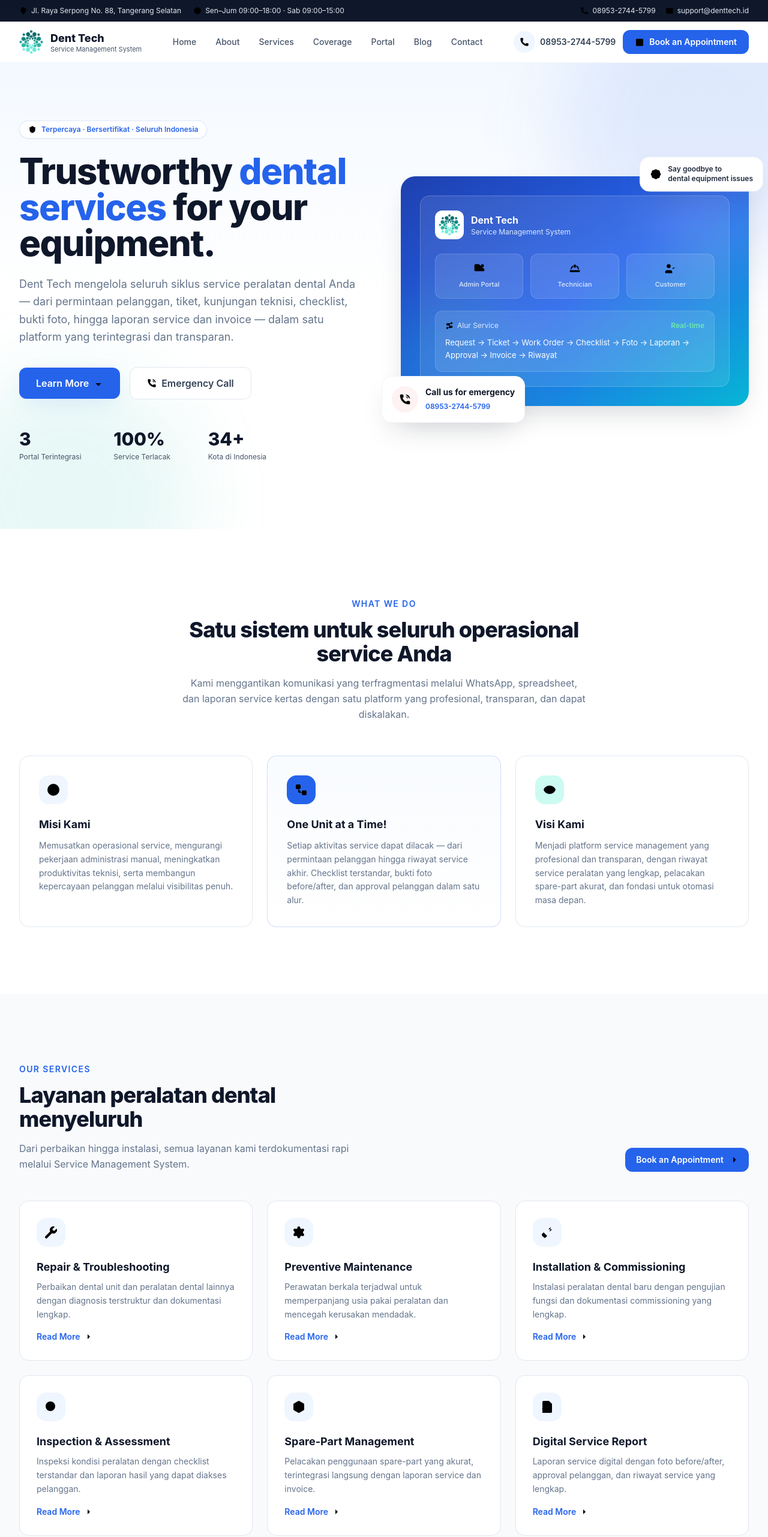
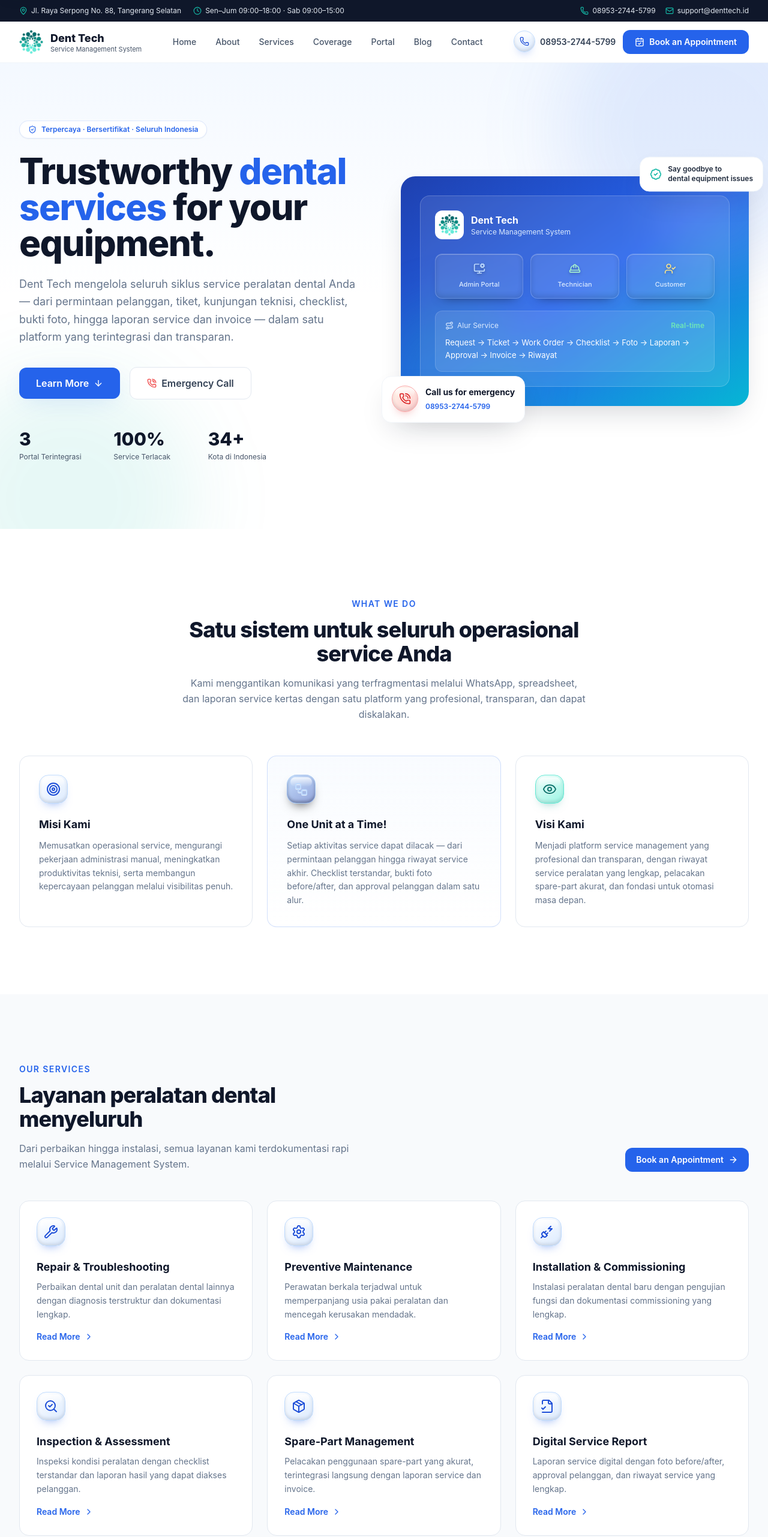
Before and after one commit to ifansetiawan27/Dent-Tech, a website: page frontend/index.html in a window 1280 px wide. Shown: the top 2563 px of the page at 60% size. Drawn offline with Linux system fonts and the light colour scheme; no server answers.

Commit message:
Add adaptive 3D landing icons

```diff
--- a/frontend/index.html
+++ b/frontend/index.html
@@ -25,6 +25,37 @@
     .skip-link { position: fixed; top: .5rem; left: .5rem; z-index: 100; transform: translateY(-150%); border-radius: .5rem; background: #fff; color: #1e40af; padding: .75rem 1rem; font-weight: 700; box-shadow: 0 8px 24px rgba(15,23,42,.2); }
     .skip-link:focus { transform: translateY(0); }
     :focus-visible { outline: 3px solid #f59e0b; outline-offset: 3px; }
+    .lucide { fill: none; stroke: currentColor; stroke-width: 2; stroke-linecap: round; stroke-linejoin: round; flex-shrink: 0; }
+    .icon-3d {
+      position: relative;
+      isolation: isolate;
+      border: 1px solid var(--icon-edge);
+      color: var(--icon-color);
+      background: linear-gradient(145deg, var(--icon-highlight), var(--icon-surface));
+      box-shadow: inset 0 1px 0 rgba(255,255,255,.9), inset 0 -3px 5px rgba(15,23,42,.12), 0 9px 16px -10px var(--icon-shadow);
+      transform: translateY(-1px);
+      transition: transform .2s ease, box-shadow .2s ease;
+    }
+    .icon-3d::before {
+      content: '';
+      position: absolute;
+      inset: 3px 5px auto;
+      height: 35%;
+      border-radius: 999px;
+      background: linear-gradient(180deg, rgba(255,255,255,.8), rgba(255,255,255,0));
+      pointer-events: none;
+    }
+    .icon-3d .lucide { position: relative; z-index: 1; color: var(--icon-color); filter: drop-shadow(0 1px 0 rgba(255,255,255,.65)); }
+    .group:hover .icon-3d { transform: translateY(-3px); box-shadow: inset 0 1px 0 rgba(255,255,255,.95), inset 0 -3px 5px rgba(15,23,42,.14), 0 13px 20px -11px var(--icon-shadow); }
+    .icon-3d-blue { --icon-highlight: #ffffff; --icon-surface: #dbeafe; --icon-edge: #bfdbfe; --icon-color: #1d4ed8; --icon-shadow: rgba(37,99,235,.55); }
+    .icon-3d-teal { --icon-highlight: #f0fdfa; --icon-surface: #99f6e4; --icon-edge: #5eead4; --icon-color: #0f766e; --icon-shadow: rgba(13,148,136,.5); }
+    .icon-3d-red { --icon-highlight: #fff7ed; --icon-surface: #fecaca; --icon-edge: #fca5a5; --icon-color: #dc2626; --icon-shadow: rgba(220,38,38,.45); }
+    .icon-3d-dark-blue { --icon-highlight: rgba(96,165,250,.34); --icon-surface: rgba(30,64,175,.48); --icon-edge: rgba(147,197,253,.42); --icon-color: #bfdbfe; --icon-shadow: rgba(0,0,0,.7); box-shadow: inset 0 1px 0 rgba(255,255,255,.28), inset 0 -3px 5px rgba(2,6,23,.3), 0 10px 18px -9px var(--icon-shadow); }
+    .icon-3d-dark-teal { --icon-highlight: rgba(45,212,191,.34); --icon-surface: rgba(15,118,110,.48); --icon-edge: rgba(94,234,212,.42); --icon-color: #99f6e4; --icon-shadow: rgba(0,0,0,.7); box-shadow: inset 0 1px 0 rgba(255,255,255,.28), inset 0 -3px 5px rgba(2,6,23,.3), 0 10px 18px -9px var(--icon-shadow); }
+    .icon-3d-dark-amber { --icon-highlight: rgba(251,191,36,.34); --icon-surface: rgba(180,83,9,.48); --icon-edge: rgba(252,211,77,.42); --icon-color: #fde68a; --icon-shadow: rgba(0,0,0,.7); box-shadow: inset 0 1px 0 rgba(255,255,255,.28), inset 0 -3px 5px rgba(2,6,23,.3), 0 10px 18px -9px var(--icon-shadow); }
+    .icon-on-gradient { filter: drop-shadow(0 2px 2px rgba(15,23,42,.3)); }
+    .icon-glass-3d { box-shadow: inset 0 1px 0 rgba(255,255,255,.28), inset 0 -4px 8px rgba(15,23,42,.16), 0 10px 18px -13px rgba(15,23,42,.7); }
+    .icon-glass-3d .lucide { filter: drop-shadow(0 2px 2px rgba(15,23,42,.3)); }
     @media (max-width: 767px) {
       #home > .absolute { display: none; }
       .floaty, .floaty-delay { position: static; margin-top: 1rem; animation: none; }
@@ -79,7 +110,7 @@
 
         <div class="flex items-center gap-3">
           <a href="tel:+62895327445799" data-company-phone-link class="hidden md:flex items-center gap-2 text-sm font-semibold text-slate-700 hover:text-brand transition">
-            <span class="w-9 h-9 rounded-full bg-brand-soft flex items-center justify-center"><svg class="lucide lucide-phone w-4 h-4 text-brand" aria-hidden="true"><use href="/assets/landing-icons.svg?v=1#phone"></use></svg></span>
+            <span class="icon-3d icon-3d-blue w-9 h-9 rounded-full flex items-center justify-center"><svg class="lucide lucide-phone w-4 h-4 text-brand" aria-hidden="true"><use href="/assets/landing-icons.svg?v=1#phone"></use></svg></span>
             <span data-company-phone>08953-2744-5799</span>
           </a>
           <a data-auth-cta href="/login.html" class="btn-primary !px-5 hidden sm:inline-flex">
@@ -156,15 +187,15 @@
                 </div>
               </div>
               <div class="mt-6 grid grid-cols-3 gap-3">
-                <div class="bg-white/10 border border-white/15 rounded-xl p-3.5 text-center">
+                <div class="icon-glass-3d bg-white/10 border border-white/15 rounded-xl p-3.5 text-center">
                   <svg class="lucide lucide-monitor-cog w-5 h-5 text-blue-200 mx-auto" aria-hidden="true"><use href="/assets/landing-icons.svg?v=1#monitor-cog"></use></svg>
                   <p class="text-[11px] text-blue-100 mt-2 font-medium">Admin Portal</p>
                 </div>
-                <div class="bg-white/10 border border-white/15 rounded-xl p-3.5 text-center">
+                <div class="icon-glass-3d bg-white/10 border border-white/15 rounded-xl p-3.5 text-center">
                   <svg class="lucide lucide-hard-hat w-5 h-5 text-emerald-200 mx-auto" aria-hidden="true"><use href="/assets/landing-icons.svg?v=1#hard-hat"></use></svg>
                   <p class="text-[11px] text-blue-100 mt-2 font-medium">Technician</p>
                 </div>
-                <div class="bg-white/10 border border-white/15 rounded-xl p-3.5 text-center">
+                <div class="icon-glass-3d bg-white/10 border border-white/15 rounded-xl p-3.5 text-center">
                   <svg class="lucide lucide-user-check w-5 h-5 text-amber-200 mx-auto" aria-hidden="true"><use href="/assets/landing-icons.svg?v=1#user-check"></use></svg>
                   <p class="text-[11px] text-blue-100 mt-2 font-medium">Customer</p>
                 </div>
@@ -181,7 +212,7 @@
 
           <!-- floating emergency card -->
           <div class="floaty absolute -bottom-7 -left-4 sm:-left-8 bg-white rounded-2xl shadow-lift border border-slate-100 p-4 flex items-center gap-3">
-            <span class="w-11 h-11 rounded-full bg-red-50 flex items-center justify-center"><svg class="lucide lucide-phone-call w-5 h-5 text-red-500" aria-hidden="true"><use href="/assets/landing-icons.svg?v=1#phone-call"></use></svg></span>
+            <span class="icon-3d icon-3d-red w-11 h-11 rounded-full flex items-center justify-center"><svg class="lucide lucide-phone-call w-5 h-5 text-red-500" aria-hidden="true"><use href="/assets/landing-icons.svg?v=1#phone-call"></use></svg></span>
             <div>
               <p class="text-sm font-bold text-slate-900">Call us for emergency</p>
               <a href="tel:+62895327445799" data-company-phone-link class="text-xs text-brand font-semibold" data-company-phone>08953-2744-5799</a>
@@ -209,17 +240,17 @@
 
       <div class="mt-14 grid md:grid-cols-3 gap-6">
         <div class="reveal card p-8 hover:shadow-soft hover:-translate-y-1 transition duration-300">
-          <span class="w-12 h-12 rounded-2xl bg-brand-soft flex items-center justify-center"><svg class="lucide lucide-target w-6 h-6 text-brand" aria-hidden="true"><use href="/assets/landing-icons.svg?v=1#target"></use></svg></span>
+          <span class="icon-3d icon-3d-blue w-12 h-12 rounded-2xl flex items-center justify-center"><svg class="lucide lucide-target w-6 h-6 text-brand" aria-hidden="true"><use href="/assets/landing-icons.svg?v=1#target"></use></svg></span>
           <h3 class="mt-5 text-lg font-bold text-slate-900">Misi Kami</h3>
           <p class="mt-2.5 text-sm text-slate-500 leading-relaxed">Memusatkan operasional service, mengurangi pekerjaan administrasi manual, meningkatkan produktivitas teknisi, serta membangun kepercayaan pelanggan melalui visibilitas penuh.</p>
         </div>
         <div class="reveal card p-8 hover:shadow-soft hover:-translate-y-1 transition duration-300 border-brand/20 bg-gradient-to-b from-brand-soft/40 to-white">
-          <span class="w-12 h-12 rounded-2xl bg-brand flex items-center justify-center"><svg class="lucide lucide-workflow w-6 h-6 text-white" aria-hidden="true"><use href="/assets/landing-icons.svg?v=1#workflow"></use></svg></span>
+          <span class="icon-3d icon-3d-dark-blue w-12 h-12 rounded-2xl flex items-center justify-center"><svg class="lucide lucide-workflow w-6 h-6 text-white" aria-hidden="true"><use href="/assets/landing-icons.svg?v=1#workflow"></use></svg></span>
           <h3 class="mt-5 text-lg font-bold text-slate-900">One Unit at a Time!</h3>
           <p class="mt-2.5 text-sm text-slate-500 leading-relaxed">Setiap aktivitas service dapat dilacak — dari permintaan pelanggan hingga riwayat service akhir. Checklist terstandar, bukti foto before/after, dan approval pelanggan dalam satu alur.</p>
         </div>
         <div class="reveal card p-8 hover:shadow-soft hover:-translate-y-1 transition duration-300">
-          <span class="w-12 h-12 rounded-2xl bg-med-tealsoft flex items-center justify-center"><svg class="lucide lucide-eye w-6 h-6 text-med-teal" aria-hidden="true"><use href="/assets/landing-icons.svg?v=1#eye"></use></svg></span>
+          <span class="icon-3d icon-3d-teal w-12 h-12 rounded-2xl flex items-center justify-center"><svg class="lucide lucide-eye w-6 h-6 text-med-teal" aria-hidden="true"><use href="/assets/landing-icons.svg?v=1#eye"></use></svg></span>
           <h3 class="mt-5 text-lg font-bold text-slate-900">Visi Kami</h3>
           <p class="mt-2.5 text-sm text-slate-500 leading-relaxed">Menjadi platform service management yang profesional dan transparan, dengan riwayat service peralatan yang lengkap, pelacakan spare-part akurat, dan fondasi untuk otomasi masa depan.</p>
         </div>
@@ -242,42 +273,42 @@
       <div class="mt-12 grid sm:grid-cols-2 lg:grid-cols-3 gap-6">
         <!-- 1 -->
         <div class="reveal card p-7 group hover:shadow-soft hover:-translate-y-1 transition duration-300">
-          <span class="w-12 h-12 rounded-2xl bg-brand-soft flex items-center justify-center group-hover:bg-brand transition"><svg class="lucide lucide-wrench w-6 h-6 text-brand group-hover:text-white transition" aria-hidden="true"><use href="/assets/landing-icons.svg?v=1#wrench"></use></svg></span>
+          <span class="icon-3d icon-3d-blue w-12 h-12 rounded-2xl flex items-center justify-center"><svg class="lucide lucide-wrench w-6 h-6 text-brand group-hover:text-white transition" aria-hidden="true"><use href="/assets/landing-icons.svg?v=1#wrench"></use></svg></span>
           <h3 class="mt-5 text-lg font-bold text-slate-900">Repair & Troubleshooting</h3>
           <p class="mt-2 text-sm text-slate-500 leading-relaxed">Perbaikan dental unit dan peralatan dental lainnya dengan diagnosis terstruktur dan dokumentasi lengkap.</p>
           <a href="#contact" class="mt-4 inline-flex items-center gap-1.5 text-sm font-semibold text-brand">Read More <svg class="lucide lucide-chevron-right w-4 h-4" aria-hidden="true"><use href="/assets/landing-icons.svg?v=1#chevron-right"></use></svg></a>
         </div>
         <!-- 2 -->
         <div class="reveal card p-7 group hover:shadow-soft hover:-translate-y-1 transition duration-300">
-          <span class="w-12 h-12 rounded-2xl bg-brand-soft flex items-center justify-center group-hover:bg-brand transition"><svg class="lucide lucide-settings w-6 h-6 text-brand group-hover:text-white transition" aria-hidden="true"><use href="/assets/landing-icons.svg?v=1#settings"></use></svg></span>
+          <span class="icon-3d icon-3d-blue w-12 h-12 rounded-2xl flex items-center justify-center"><svg class="lucide lucide-settings w-6 h-6 text-brand group-hover:text-white transition" aria-hidden="true"><use href="/assets/landing-icons.svg?v=1#settings"></use></svg></span>
           <h3 class="mt-5 text-lg font-bold text-slate-900">Preventive Maintenance</h3>
           <p class="mt-2 text-sm text-slate-500 leading-relaxed">Perawatan berkala terjadwal untuk memperpanjang usia pakai peralatan dan mencegah kerusakan mendadak.</p>
           <a href="#contact" class="mt-4 inline-flex items-center gap-1.5 text-sm font-semibold text-brand">Read More <svg class="lucide lucide-chevron-right w-4 h-4" aria-hidden="true"><use href="/assets/landing-icons.svg?v=1#chevron-right"></use></svg></a>
         </div>
         <!-- 3 -->
         <div class="reveal card p-7 group hover:shadow-soft hover:-translate-y-1 transition duration-300">
-          <span class="w-12 h-12 rounded-2xl bg-brand-soft flex items-center justify-center group-hover:bg-brand transition"><svg class="lucide lucide-plug-zap w-6 h-6 text-brand group-hover:text-white transition" aria-hidden="true"><use href="/assets/landing-icons.svg?v=1#plug-zap"></use></svg></span>
+          <span class="icon-3d icon-3d-blue w-12 h-12 rounded-2xl flex items-center justify-center"><svg class="lucide lucide-plug-zap w-6 h-6 text-brand group-hover:text-white transition" aria-hidden="true"><use href="/assets/landing-icons.svg?v=1#plug-zap"></use></svg></span>
           <h3 class="mt-5 text-lg font-bold text-slate-900">Installation & Commissioning</h3>
           <p class="mt-2 text-sm text-slate-500 leading-relaxed">Instalasi peralatan dental baru dengan pengujian fungsi dan dokumentasi commissioning yang lengkap.</p>
           <a href="#contact" class="mt-4 inline-flex items-center gap-1.5 text-sm font-semibold text-brand">Read More <svg class="lucide lucide-chevron-right w-4 h-4" aria-hidden="true"><use href="/assets/landing-icons.svg?v=1#chevron-right"></use></svg></a>
         </div>
         <!-- 4 -->
         <div class="reveal card p-7 group hover:shadow-soft hover:-translate-y-1 transition duration-300">
-          <span class="w-12 h-12 rounded-2xl bg-brand-soft flex items-center justify-center group-hover:bg-brand transition"><svg class="lucide lucide-search-check w-6 h-6 text-brand group-hover:text-white transition" aria-hidden="true"><use href="/assets/landing-icons.svg?v=1#search-check"></use></svg></span>
+          <span class="icon-3d icon-3d-blue w-12 h-12 rounded-2xl flex items-center justify-center"><svg class="lucide lucide-search-check w-6 h-6 text-brand group-hover:text-white transition" aria-hidden="true"><use href="/assets/landing-icons.svg?v=1#search-check"></use></svg></span>
           <h3 class="mt-5 text-lg font-bold text-slate-900">Inspection & Assessment</h3>
           <p class="mt-2 text-sm text-slate-500 leading-relaxed">Inspeksi kondisi peralatan dengan checklist terstandar dan laporan hasil yang dapat diakses pelanggan.</p>
           <a href="#contact" class="mt-4 inline-flex items-center gap-1.5 text-sm font-semibold text-brand">Read More <svg class="lucide lucide-chevron-right w-4 h-4" aria-hidden="true"><use href="/assets/landing-icons.svg?v=1#chevron-right"></use></svg></a>
         </div>
         <!-- 5 -->
         <div class="reveal card p-7 group hover:shadow-soft hover:-translate-y-1 transition duration-300">
-          <span class="w-12 h-12 rounded-2xl bg-brand-soft flex items-center justify-center group-hover:bg-brand transition"><svg class="lucide lucide-package w-6 h-6 text-brand group-hover:text-white transition" aria-hidden="true"><use href="/assets/landing-icons.svg?v=1#package"></use></svg></span>
+          <span class="icon-3d icon-3d-blue w-12 h-12 rounded-2xl flex items-center justify-center"><svg class="lucide lucide-package w-6 h-6 text-brand group-hover:text-white transition" aria-hidden="true"><use href="/assets/landing-icons.svg?v=1#package"></use></svg></span>
           <h3 class="mt-5 text-lg font-bold text-slate-900">Spare-Part Management</h3>
           <p class="mt-2 text-sm text-slate-500 leading-relaxed">Pelacakan penggunaan spare-part yang akurat, terintegrasi langsung dengan laporan service dan invoice.</p>
           <a href="#contact" class="mt-4 inline-flex items-center gap-1.5 text-sm font-semibold text-brand">Read More <svg class="lucide lucide-chevron-right w-4 h-4" aria-hidden="true"><use href="/assets/landing-icons.svg?v=1#chevron-right"></use></svg></a>
         </div>
         <!-- 6 -->
         <div class="reveal card p-7 group hover:shadow-soft hover:-translate-y-1 transition duration-300">
-          <span class="w-12 h-12 rounded-2xl bg-brand-soft flex items-center justify-center group-hover:bg-brand transition"><svg class="lucide lucide-file-check-2 w-6 h-6 text-brand group-hover:text-white transition" aria-hidden="true"><use href="/assets/landing-icons.svg?v=1#file-check-2"></use></svg></span>
+          <span class="icon-3d icon-3d-blue w-12 h-12 rounded-2xl flex items-center justify-center"><svg class="lucide lucide-file-check-2 w-6 h-6 text-brand group-hover:text-white transition" aria-hidden="true"><use href="/assets/landing-icons.svg?v=1#file-check-2"></use></svg></span>
           <h3 class="mt-5 text-lg font-bold text-slate-900">Digital Service Report</h3>
           <p class="mt-2 text-sm text-slate-500 leading-relaxed">Laporan service digital dengan foto before/after, approval pelanggan, dan riwayat service yang lengkap.</p>
           <a href="#contact" class="mt-4 inline-flex items-center gap-1.5 text-sm font-semibold text-brand">Read More <svg class="lucide lucide-chevron-right w-4 h-4" aria-hidden="true"><use href="/assets/landing-icons.svg?v=1#chevron-right"></use></svg></a>
@@ -321,7 +352,7 @@
 
       <div class="mt-14 grid md:grid-cols-3 gap-6">
         <div class="reveal bg-white/5 border border-white/10 rounded-2xl p-7 backdrop-blur-sm hover:bg-white/[.08] transition">
-          <span class="w-12 h-12 rounded-2xl bg-blue-500/15 flex items-center justify-center"><svg class="lucide lucide-monitor-cog w-6 h-6 text-blue-400" aria-hidden="true"><use href="/assets/landing-icons.svg?v=1#monitor-cog"></use></svg></span>
+          <span class="icon-3d icon-3d-dark-blue w-12 h-12 rounded-2xl flex items-center justify-center"><svg class="lucide lucide-monitor-cog w-6 h-6 text-blue-400" aria-hidden="true"><use href="/assets/landing-icons.svg?v=1#monitor-cog"></use></svg></span>
           <h3 class="mt-5 text-lg font-bold text-white">Admin Portal</h3>
           <p class="mt-2 text-sm text-slate-400 leading-relaxed">Kontrol penuh operasional: pelanggan, peralatan, tiket, teknisi, penjadwalan, billing, spare-part, laporan, dan konfigurasi sistem.</p>
           <ul class="mt-4 space-y-2 text-sm text-slate-300">
@@ -331,7 +362,7 @@
           </ul>
         </div>
         <div class="reveal bg-white/5 border border-white/10 rounded-2xl p-7 backdrop-blur-sm hover:bg-white/[.08] transition">
-          <span class="w-12 h-12 rounded-2xl bg-emerald-500/15 flex items-center justify-center"><svg class="lucide lucide-hard-hat w-6 h-6 text-emerald-400" aria-hidden="true"><use href="/assets/landing-icons.svg?v=1#hard-hat"></use></svg></span>
+          <span class="icon-3d icon-3d-dark-teal w-12 h-12 rounded-2xl flex items-center justify-center"><svg class="lucide lucide-hard-hat w-6 h-6 text-emerald-400" aria-hidden="true"><use href="/assets/landing-icons.svg?v=1#hard-hat"></use></svg></span>
           <h3 class="mt-5 text-lg font-bold text-white">Technician Portal</h3>
           <p class="mt-2 text-sm text-slate-400 leading-relaxed">Terima penugasan, jalankan service, lengkapi checklist detail, dokumentasikan dengan foto, catat spare-part, dan peroleh approval pelanggan.</p>
           <ul class="mt-4 space-y-2 text-sm text-slate-300">
@@ -341,7 +372,7 @@
           </ul>
         </div>
         <div class="reveal bg-white/5 border border-white/10 rounded-2xl p-7 backdrop-blur-sm hover:bg-white/[.08] transition">
-          <span class="w-12 h-12 rounded-2xl bg-amber-500/15 flex items-center justify-center"><svg class="lucide lucide-user-check w-6 h-6 text-amber-400" aria-hidden="true"><use href="/assets/landing-icons.svg?v=1#user-check"></use></svg></span>
+          <span class="icon-3d icon-3d-dark-amber w-12 h-12 rounded-2xl flex items-center justify-center"><svg class="lucide lucide-user-check w-6 h-6 text-amber-400" aria-hidden="true"><use href="/assets/landing-icons.svg?v=1#user-check"></use></svg></span>
           <h3 class="mt-5 text-lg font-bold text-white">Customer Portal</h3>
           <p class="mt-2 text-sm text-slate-400 leading-relaxed">Ajukan service request, pantau progres, lihat dokumentasi, foto dan laporan, kelola peralatan, serta akses invoice Anda kapan saja.</p>
           <ul class="mt-4 space-y-2 text-sm text-slate-300">
@@ -575,9 +606,9 @@
         <div>
           <h2 class="text-white font-bold text-sm uppercase tracking-widest">Kontak</h2>
           <ul class="mt-5 space-y-4 text-sm">
-            <li class="flex items-start gap-3"><span class="w-9 h-9 rounded-lg bg-white/5 border border-white/10 flex items-center justify-center shrink-0"><svg class="lucide lucide-map-pin w-4 h-4 text-med-teal" aria-hidden="true"><use href="/assets/landing-icons.svg?v=1#map-pin"></use></svg></span><span class="text-slate-300" data-company-address>Jl. Raya Serpong No. 88, Tangerang Selatan</span></li>
-            <li class="flex items-start gap-3"><span class="w-9 h-9 rounded-lg bg-white/5 border border-white/10 flex items-center justify-center shrink-0"><svg class="lucide lucide-phone w-4 h-4 text-med-teal" aria-hidden="true"><use href="/assets/landing-icons.svg?v=1#phone"></use></svg></span><a href="tel:+62895327445799" data-company-phone-link class="text-slate-300 hover:text-white transition" data-company-phone>08953-2744-5799</a></li>
-            <li class="flex items-start gap-3"><span class="w-9 h-9 rounded-lg bg-white/5 border border-white/10 flex items-center justify-center shrink-0"><svg class="lucide lucide-mail w-4 h-4 text-med-teal" aria-hidden="true"><use href="/assets/landing-icons.svg?v=1#mail"></use></svg></span><a href="mailto:support@denttech.id" data-company-email-link class="text-slate-300 hover:text-white transition" data-company-email>support@denttech.id</a></li>
+            <li class="flex items-start gap-3"><span class="icon-3d icon-3d-dark-teal w-9 h-9 rounded-lg flex items-center justify-center shrink-0"><svg class="lucide lucide-map-pin w-4 h-4 text-med-teal" aria-hidden="true"><use href="/assets/landing-icons.svg?v=1#map-pin"></use></svg></span><span class="text-slate-300" data-company-address>Jl. Raya Serpong No. 88, Tangerang Selatan</span></li>
+            <li class="flex items-start gap-3"><span class="icon-3d icon-3d-dark-teal w-9 h-9 rounded-lg flex items-center justify-center shrink-0"><svg class="lucide lucide-phone w-4 h-4 text-med-teal" aria-hidden="true"><use href="/assets/landing-icons.svg?v=1#phone"></use></svg></span><a href="tel:+62895327445799" data-company-phone-link class="text-slate-300 hover:text-white transition" data-company-phone>08953-2744-5799</a></li>
+            <li class="flex items-start gap-3"><span class="icon-3d icon-3d-dark-teal w-9 h-9 rounded-lg flex items-center justify-center shrink-0"><svg class="lucide lucide-mail w-4 h-4 text-med-teal" aria-hidden="true"><use href="/assets/landing-icons.svg?v=1#mail"></use></svg></span><a href="mailto:support@denttech.id" data-company-email-link class="text-slate-300 hover:text-white transition" data-company-email>support@denttech.id</a></li>
           </ul>
           <a data-auth-cta href="/login.html" class="btn-primary mt-6 w-full"><svg class="lucide lucide-calendar-check w-4 h-4" aria-hidden="true"><use href="/assets/landing-icons.svg?v=1#calendar-check"></use></svg><span data-auth-cta-label>Book an Appointment</span></a>
         </div>
```
Also changed, not shown: frontend/styles/landing.min.css.
